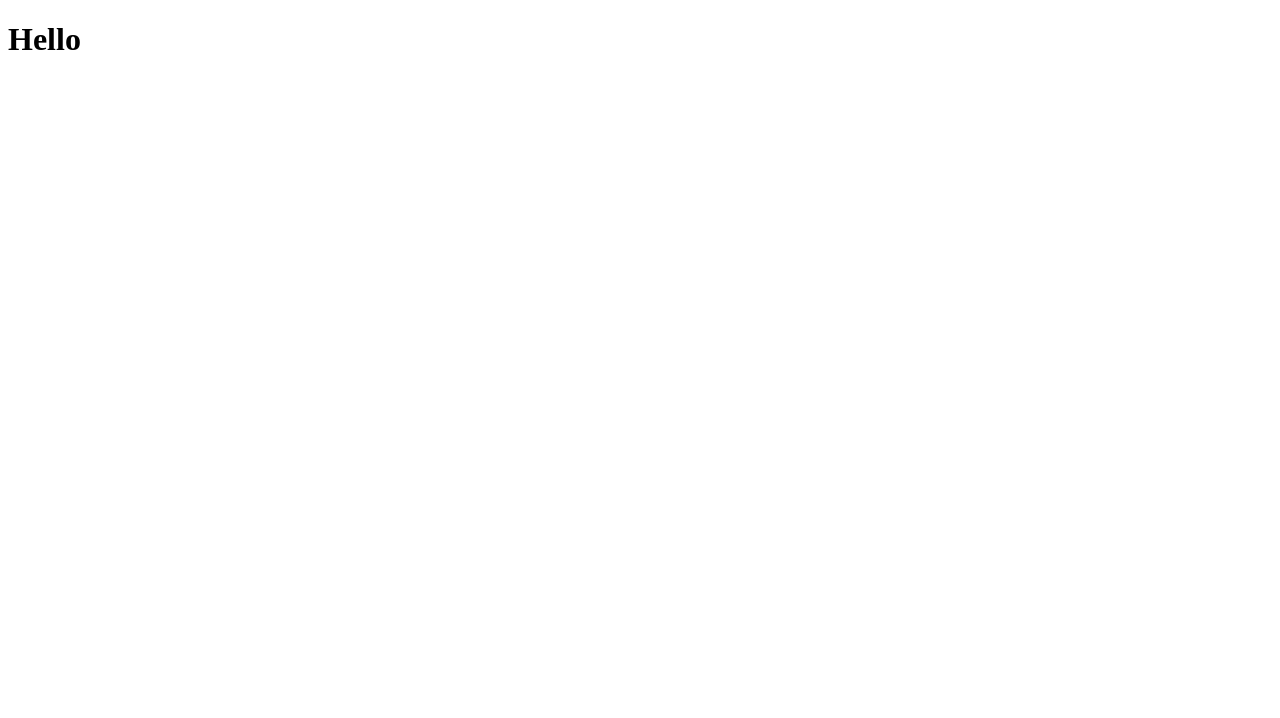
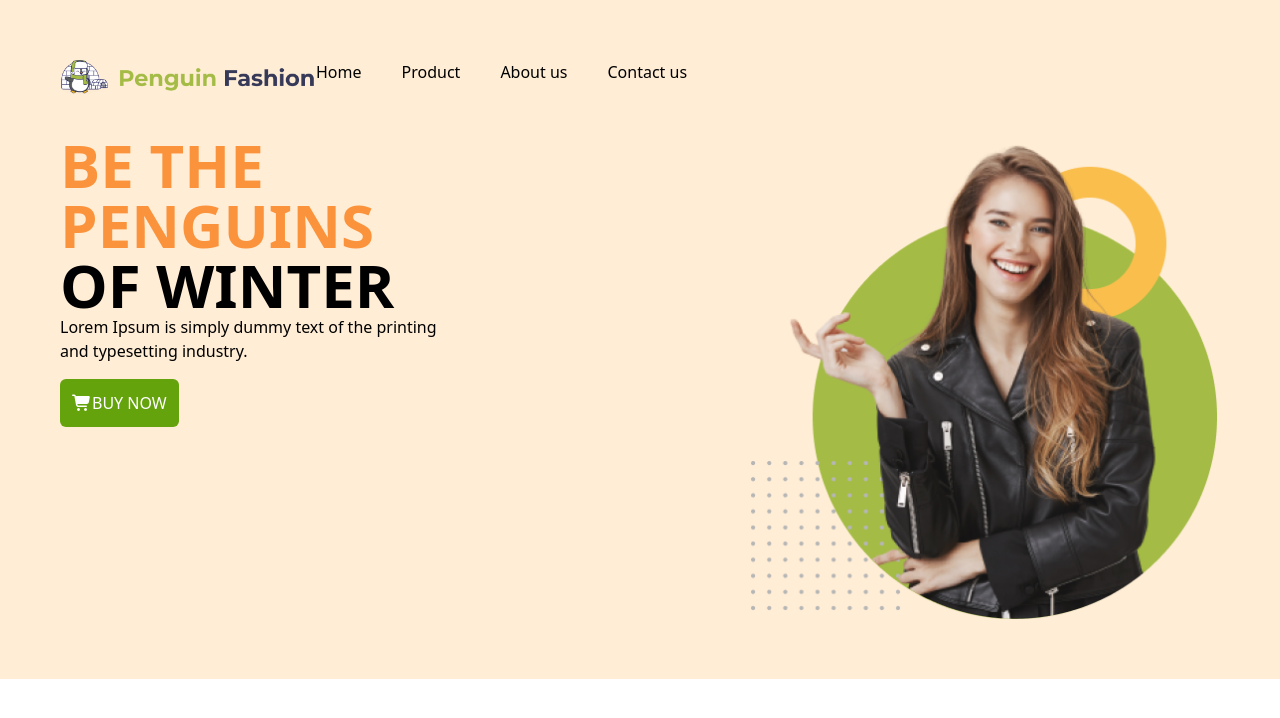
Before and after one commit to kaiyoum-hossain/pengiun-tailwind-website, a plain HTML site: page index.html in a window 1280 px wide. Drawn offline with nearby package versions, Linux system fonts and the light colour scheme.

Commit message:
Banner section

```diff
--- a/index.html
+++ b/index.html
@@ -4,8 +4,38 @@
     <meta charset="UTF-8">
     <meta name="viewport" content="width=device-width, initial-scale=1.0">
     <title>pengiun-tailwind-website</title>
+
+    <!-- TailWind Css Link -->
+       <script src="https://cdn.tailwindcss.com"></script>
+
+       <!-- Font Cdn Link -->
+        <link rel="stylesheet" href="https://cdnjs.cloudflare.com/ajax/libs/font-awesome/7.0.1/css/all.min.css" integrity="sha512-2SwdPD6INVrV/lHTZbO2nodKhrnDdJK9/kg2XD1r9uGqPo1cUbujc+IYdlYdEErWNu69gVcYgdxlmVmzTWnetw==" crossorigin="anonymous" referrerpolicy="no-referrer" />
 </head>
 <body>
-    <h1>Hello</h1>
+ <header class="bg-orange-100 p-5">
+    <section class="m-10 flex ">
+
+          <img class="w-64" src="icons/logo.png" alt="">
+        <div class="flex gap-10 list-none">
+            <li><a href="">Home</a></li>
+            <li><a href="">Product</a></li>
+            <li><a href="">About us</a></li>
+            <li><a href="">Contact us</a></li>
+        </div>
+
+    </section>
+<!-- Banner Section -->
+    <section class="m-10 flex gap-40 ">
+        <div class="">
+            <h1 class="font-bold text-6xl"><span class="text-orange-400">BE THE PENGUINS</span><br> OF WINTER</h1>
+            <p class="">Lorem Ipsum is simply dummy text of the printing <br>
+and typesetting industry.</p>
+<button class="bg-lime-600 text-white py-3 px-3 rounded-md mt-4"><i class="fa-solid fa-cart-shopping"></i>BUY NOW</button>
+        </div>
+        <div class="">
+            <img src="images/model.png" alt="">
+        </div>
+    </section>
+ </header>
 </body>
 </html>
--- /dev/null
+++ b/tailwind.config.js
@@ -0,0 +1,8 @@
+ /** @type {import('tailwindcss').Config} */
+export default {
+   content: ["./src/**/*.{html,js}"],
+   theme: {
+     extend: {},
+   },
+   plugins: [],
+ }
```
